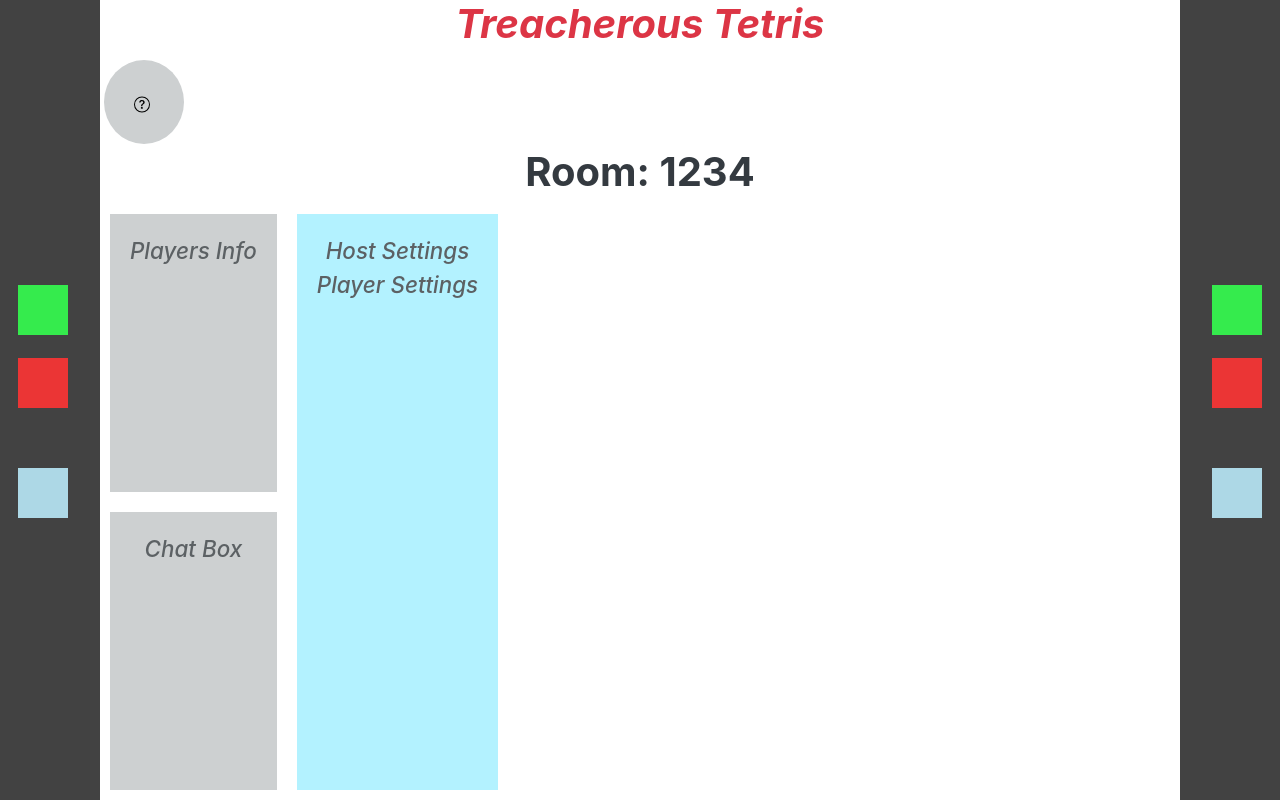
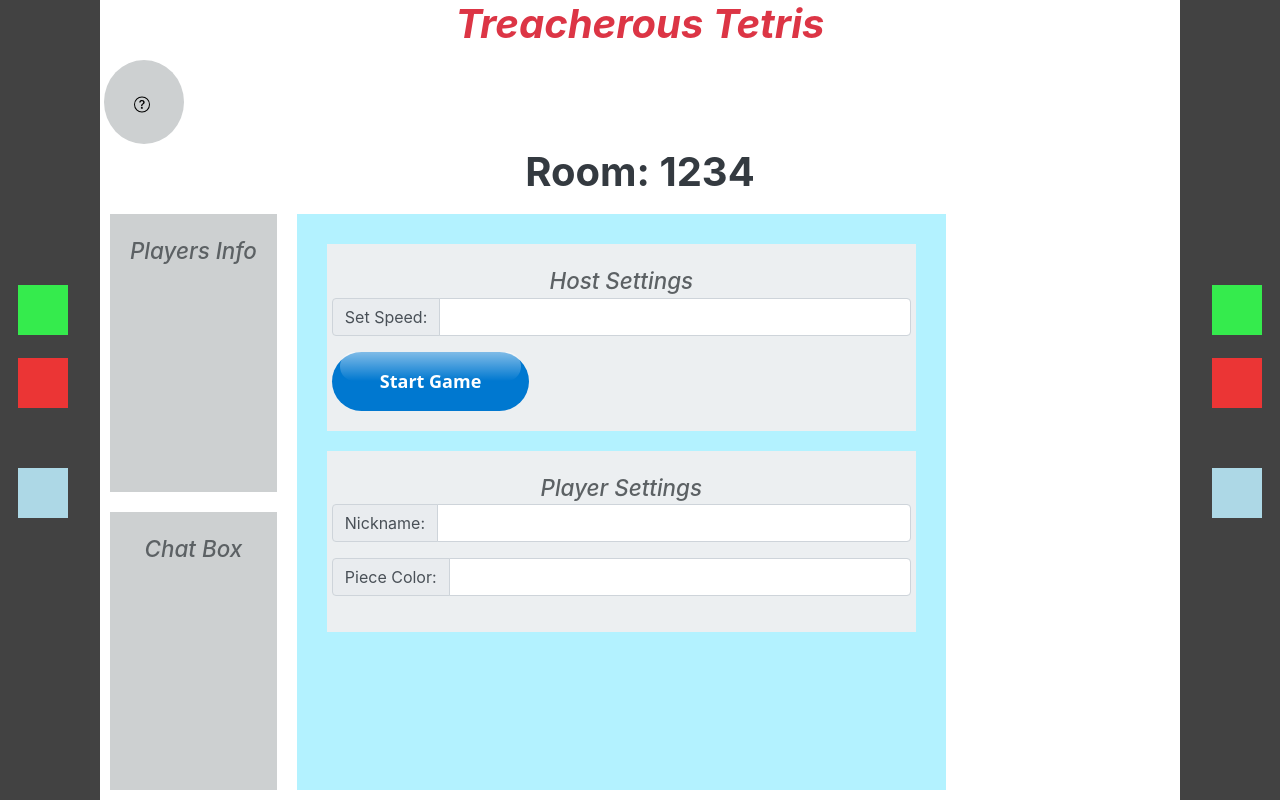
Before and after one commit to ducklin5/TTetris, a React (Create React App) app in the folder code/client/: page /room/4accb4a4-3052-4eba-9e25-3a04d202cc3c in a window 1280 px wide. Built offline with nearby package versions, Linux system fonts and the light colour scheme; no server answers.

Commit message:
created UI for host and player settings v1

```diff
--- a/code/client/src/components/roompage/gameSettingsComponent.css
+++ b/code/client/src/components/roompage/gameSettingsComponent.css
@@ -10,3 +10,86 @@
     font-weight: 500;
     color: #5c6164;
 }
+
+.game-sections {
+    display: flex;
+    flex-direction: column;
+    overflow: auto;
+}
+
+
+.settings-vertical {
+    word-wrap: break-all;
+    background-color: #eceff1;
+    margin: 10px;
+    flex: 1;
+}
+
+.settings-content {
+    padding: 20px;
+    display: flex;
+    flex-direction: column;
+}
+
+.col-25 {
+  float: left;
+  width: 25%;
+  margin-top: 6px;
+}
+
+.text-style {
+
+  padding: 12px 12px 12px 0;
+  display: inline-block;
+}
+
+
+
+
+
+/* Reference for start button: https://getcssscan.com/css-buttons-examples */
+.button-71 {
+  background-color: #0078d0;
+  border: 0;
+  border-radius: 56px;
+  color: #fff;
+  cursor: pointer;
+  display: inline-block;
+  font-family: system-ui,-apple-system,system-ui,"Segoe UI",Roboto,Ubuntu,"Helvetica Neue",sans-serif;
+  font-size: 18px;
+  font-weight: 600;
+  outline: 0;
+  padding: 16px 21px;
+  position: relative;
+  text-align: center;
+  text-decoration: none;
+  transition: all .3s;
+  user-select: none;
+  -webkit-user-select: none;
+  touch-action: manipulation;
+}
+
+.button-71:before {
+  background-color: initial;
+  background-image: linear-gradient(#fff 0, rgba(255, 255, 255, 0) 100%);
+  border-radius: 125px;
+  content: "";
+  height: 50%;
+  left: 4%;
+  opacity: .5;
+  position: absolute;
+  top: 0;
+  transition: all .3s;
+  width: 92%;
+}
+
+.button-71:hover {
+  box-shadow: rgba(255, 255, 255, .2) 0 3px 15px inset, rgba(0, 0, 0, .1) 0 3px 5px, rgba(0, 0, 0, .1) 0 10px 13px;
+  transform: scale(1.05);
+}
+
+@media (min-width: 768px) {
+  .button-71 {
+    padding: 16px 48px;
+  }
+}
--- a/code/client/src/components/roompage/gameSettingsComponent.jsx
+++ b/code/client/src/components/roompage/gameSettingsComponent.jsx
@@ -2,10 +2,53 @@ import './gameSettingsComponent.css';
 
 const GameSettingsComponent = (props) => {
     return (
-        <>
-            <span class="game-title font-italic text-center">Host Settings</span>
-            <span class="game-title font-italic text-center">Player Settings</span>
-        </>
+        <div class="game-sections">
+            <div class="settings-vertical">
+                <div class="settings-content">
+                    <span class="game-title font-italic text-center">Host Settings</span>
+                        <div className='row'>
+                            <div class="input-group mb-3">
+                                <div class="input-group-prepend">
+                                <span class="input-group-text" id="inputGroup-sizing-default">Set Speed:</span>
+                                </div>
+                                <input type="text" class="form-control" aria-label="Default" aria-describedby="inputGroup-sizing-default"></input>
+                            </div>
+                            <button class="button-71" role="button">Start Game</button>
+                        </div>
+                </div>
+
+            </div>
+            <div class="settings-vertical">
+                <div class="settings-content">
+                    <span class="game-title font-italic text-center">Player Settings</span>
+                    <div className='row'>
+                        <div class="input-group mb-3">
+                            <div class="input-group-prepend">
+                                <span class="input-group-text" id="inputGroup-sizing-default">Nickname:</span>
+                            </div>
+                            <input type="text" class="form-control" aria-label="Default" aria-describedby="inputGroup-sizing-default"></input>
+                        </div>
+                    </div>
+                    <div className='row'>
+                        <div class="input-group mb-3">
+                            <div class="input-group-prepend">
+                                <span class="input-group-text" id="inputGroup-sizing-default">Piece Color:</span>
+                            </div>
+                            <input type="text" class="form-control" aria-label="Default" aria-describedby="inputGroup-sizing-default"></input>
+                        </div>
+                    </div>
+                    {/* <div class="dropdown">
+                            <button class="btn btn-primary dropdown-toggle" type="button" id="dropdownMenu2" data-toggle="dropdown" aria-expanded="false">Piece Color
+                            </button>
+                        <div class="dropdown-menu" aria-labelledby="dropdownMenu2">
+                            <button class="dropdown-item" type="button">Action</button>
+                            <button class="dropdown-item" type="button">Another action</button>
+                            <button class="dropdown-item" type="button">Something else here</button>
+                        </div>
+                        </div> */}
+                </div>
+            </div>
+        </div>
     );
 }
 
```
